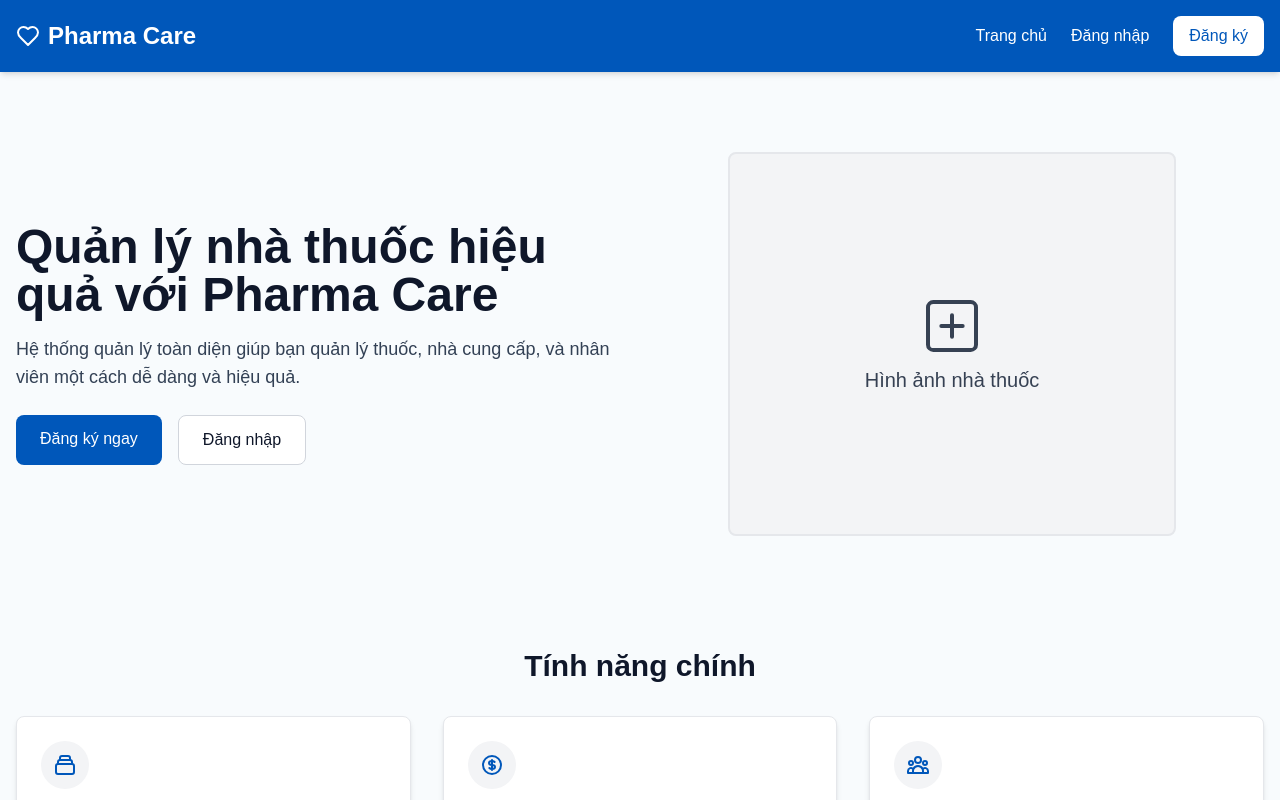
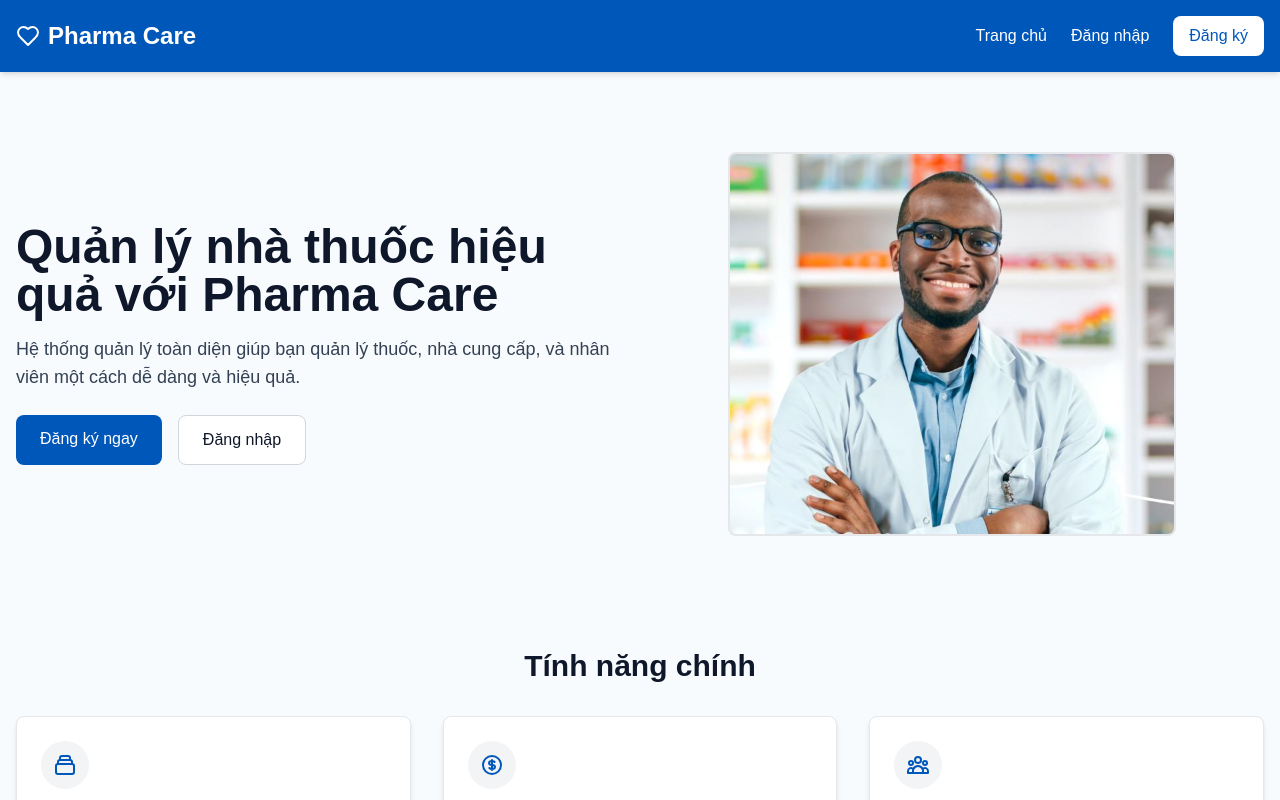
Before and after one commit to anhpham77346/pharma-care, a Next.js app in the folder frontend/: page / in a window 1280 px wide. Shown: the top 800 px of the page. Built offline with nearby package versions, Linux system fonts and the light colour scheme.

Commit message:
Add pharmacy image to Home page: Replace placeholder with actual image component for better visual representation. Include new image file in the public directory.

```diff
--- a/frontend/src/app/page.tsx
+++ b/frontend/src/app/page.tsx
@@ -46,17 +46,14 @@ export default function Home() {
         </div>
         <div className="md:w-1/2 flex justify-center">
           <div className="relative w-full max-w-md h-72 md:h-96 bg-gray-100 rounded-lg overflow-hidden border-2 border-gray-200">
-            {/* Placeholder for pharmacy image - replace with actual image */}
-            <div className="absolute inset-0 flex items-center justify-center text-gray-700">
-              <span className="text-xl flex flex-col items-center">
-                <svg xmlns="http://www.w3.org/2000/svg" width="64" height="64" viewBox="0 0 24 24" fill="none" stroke="currentColor" strokeWidth="1.5" strokeLinecap="round" strokeLinejoin="round">
-                  <rect x="3" y="3" width="18" height="18" rx="2" />
-                  <path d="M12 8v8" />
-                  <path d="M8 12h8" />
-                </svg>
-                <span className="mt-2">Hình ảnh nhà thuốc</span>
-              </span>
-            </div>
+            {/* Pharmacy image */}
+            <Image
+              src="/pharma-cropped.jpg"
+              alt="Pharmacy image"
+              fill
+              priority
+              className="object-cover"
+            />
           </div>
         </div>
       </section>
```
Also changed, not shown: frontend/public/pharma-cropped.jpg (added).
